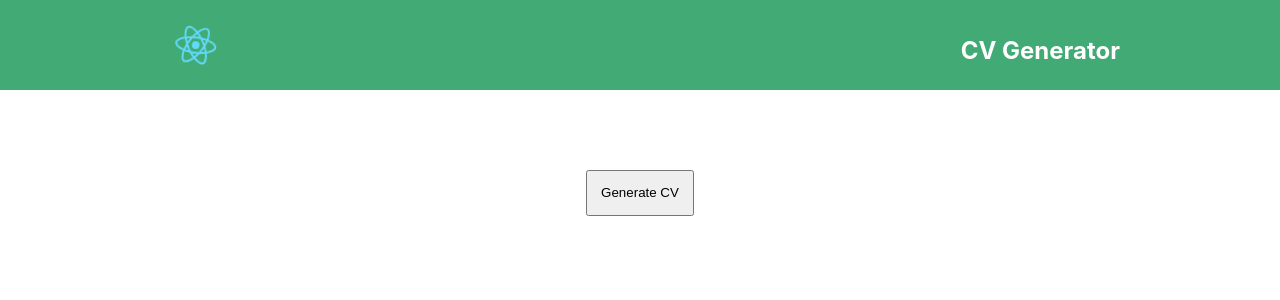
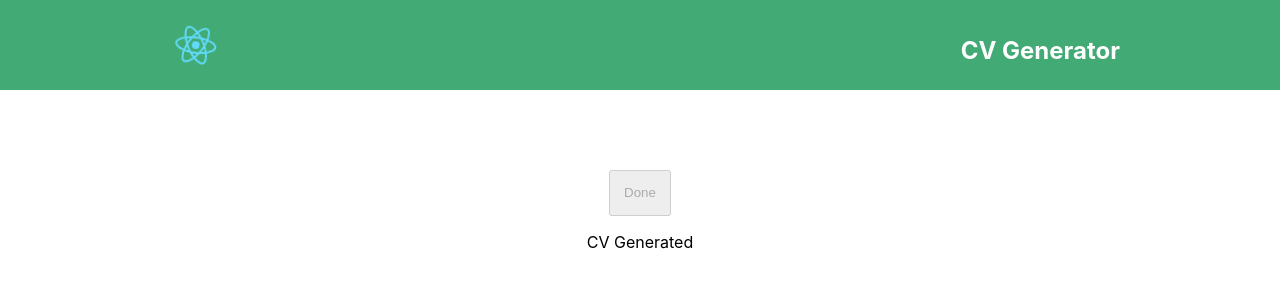
Before and after one commit to Sabir001/cv-generator, a React (Create React App) app: page / in a window 1280 px wide. Both pictures are taken after a click on the button "Generate CV". Shown: the top 300 px of the page. Built offline with nearby package versions, Linux system fonts and the light colour scheme.

Commit message:
Demo CV Generated added

```diff
--- a/src/CVContainer.js
+++ b/src/CVContainer.js
@@ -1,10 +1,19 @@
-import React from "react";
+import React, { useState } from "react";
 import { Container, GeneratorButton } from "./styles/CVContainterStyle";
 
 const CVContainer = () => {
+  const [cvGenerated, setCvGenerated] = useState(false);
+
+  const handleClick = () => {
+    setCvGenerated(true);
+  };
+
   return (
     <Container>
-      <GeneratorButton>Generate CV</GeneratorButton>
+      <GeneratorButton onClick={() => handleClick()} disabled={cvGenerated}>
+        {cvGenerated ? "Done" : "Generate CV"}
+      </GeneratorButton>
+      {cvGenerated && <p>CV Generated</p>}
     </Container>
   );
 };
```
